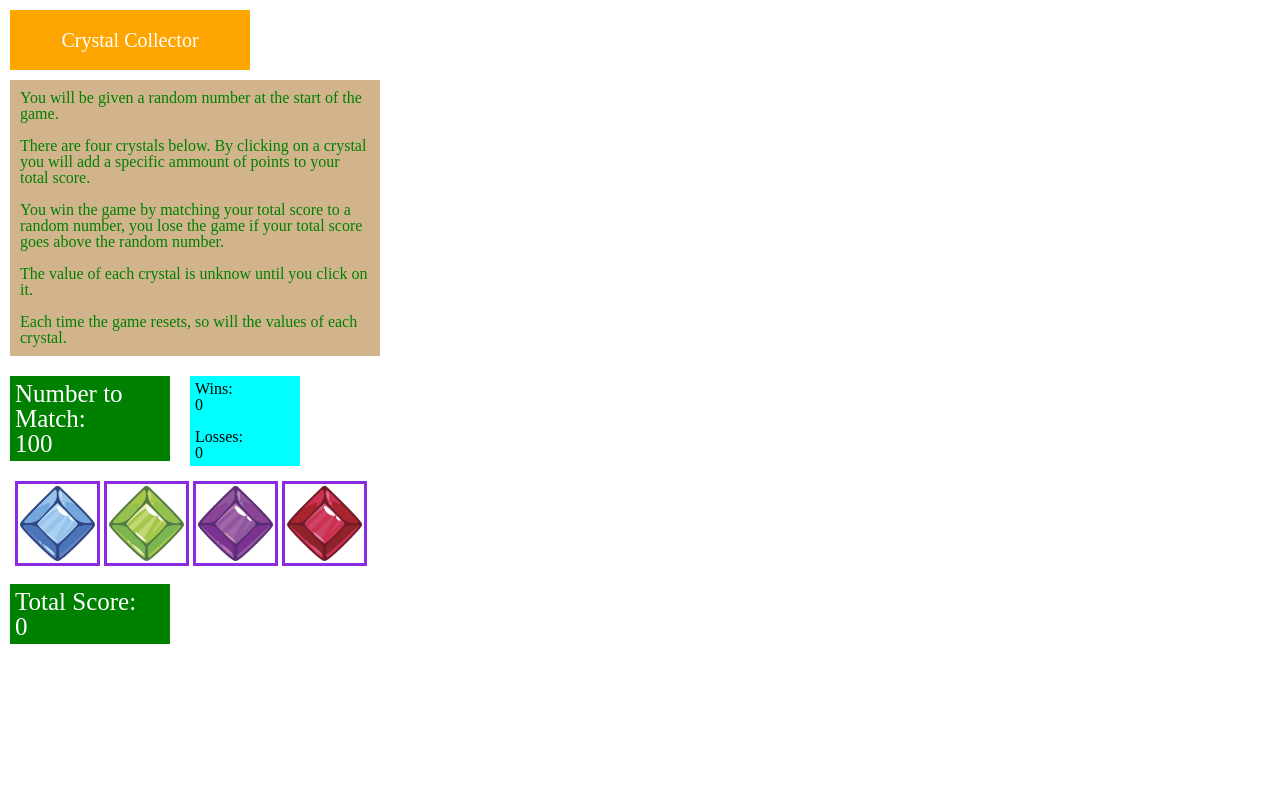
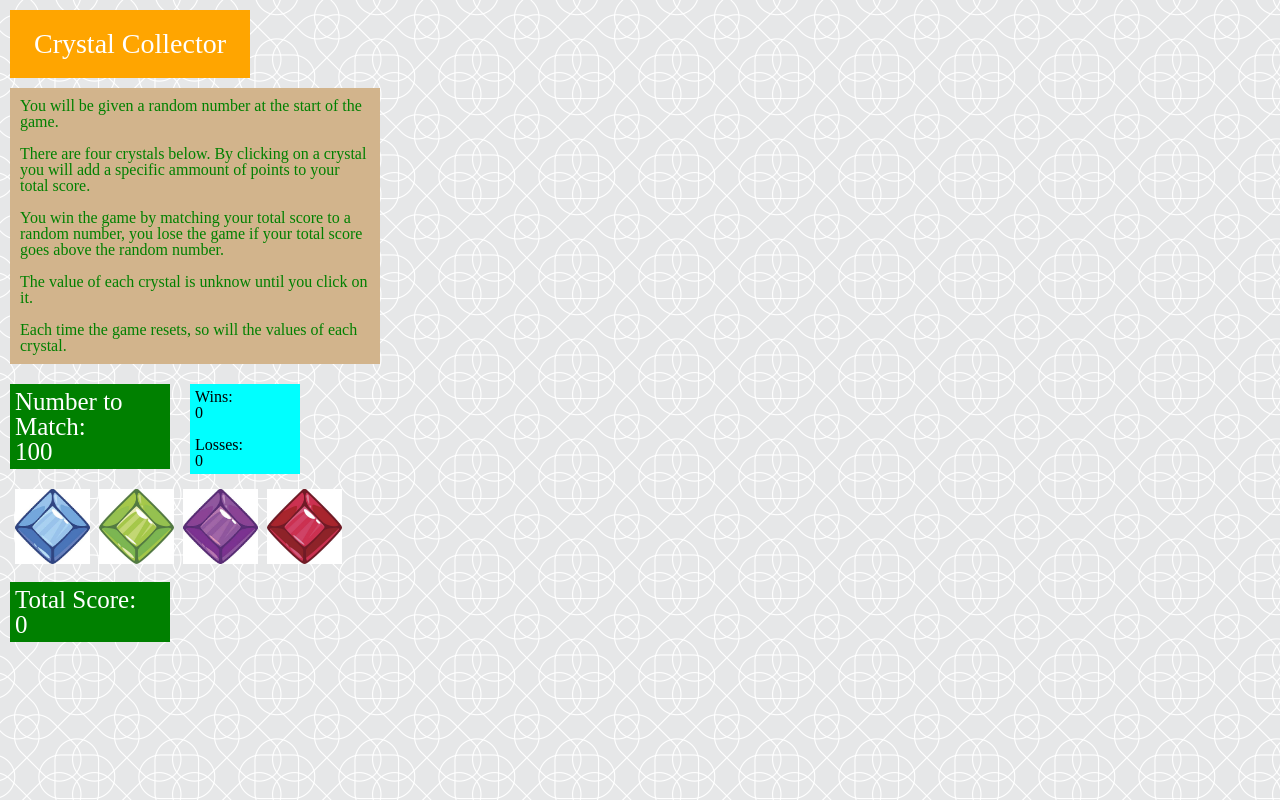
Before and after one commit to JohnEBabinJr/unit-4-game, a plain HTML site: page index.html in a window 1280 px wide. Drawn offline with nearby package versions, Linux system fonts and the light colour scheme.

Commit message:
added background image, changed some css

```diff
--- a/assets/css/style.css
+++ b/assets/css/style.css
@@ -2,7 +2,7 @@
 background-color: orange;
 color: white;
 padding: 20px;
-font-size: 20px;
+font-size: 28px;
 width: 200px;
 text-align: center;
 margin: 10px;
@@ -42,11 +42,9 @@ margin: 10px;
 }
 
 .crystal{
-    border: 3px;
-    border-style: solid;
-    border-color: blueviolet;
-    padding: 2px;
+    margin-right: 5px;
 }
+
 .totalmain{
     margin: 10px;
     padding: 5px;
--- a/index.html
+++ b/index.html
@@ -9,7 +9,7 @@
     <link rel="stylesheet" href="assets/css/style.css">
     <script type="text/javascript" src="https://cdnjs.cloudflare.com/ajax/libs/jquery/3.2.1/jquery.min.js"></script>
 </head>
-<body>
+<body background="assets/images/intersection.png">
     <header>
         <div class="header">Crystal Collector</div>
     </header>
```
